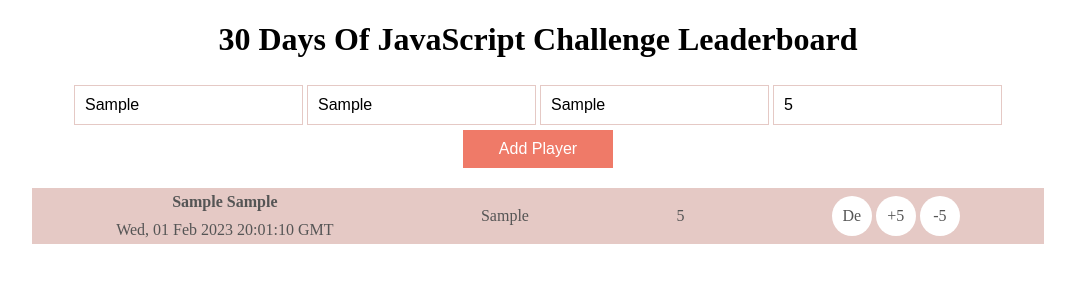
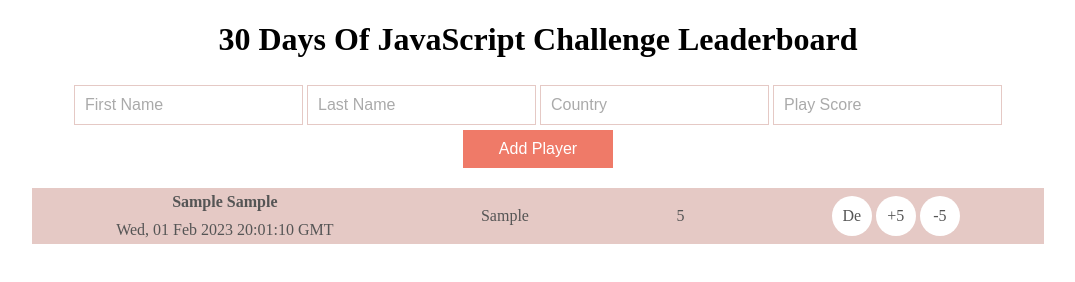
Before and after one commit to ahmedmansour872/project-javaScript-30-day, a plain HTML site: page toDoList/index.html in a window 1280 px wide. Both pictures are taken after typing "Sample", "Sample", "Sample", "5" into the empty fields and a click on the button "Add Player". Shown: the whole page, without its empty margins (102-1177 px from the left). Drawn offline with nearby package versions, Linux system fonts and the light colour scheme; files that its build step writes are made by us from their sources.

Commit message:
update in project toDoList

```diff
--- a/toDoList/index.html
+++ b/toDoList/index.html
@@ -39,21 +39,7 @@
         <button id="addPlayer">Add Player</button>
       </div>
       <div class="error"></div>
-      <div class="main">
-        <!-- <div class="cart">
-          <div class="name">
-            <h4>Ahmed Mansour</h4>
-            <div class="date">JAn 30, 2020 01:09</div>
-          </div>
-          <div class="country">EGYPT</div>
-          <div class="play-score">85</div>
-          <div class="setting">
-            <span>icon</span>
-            <span>+5</span>
-            <span>-5</span>
-          </div>
-        </div> -->
-      </div>
+      <div class="main"></div>
     </div>
   </body>
 
--- a/toDoList/script.js
+++ b/toDoList/script.js
@@ -76,6 +76,11 @@
     date: date,
   });
 
+  firstName.value = "";
+  lastName.value = "";
+  country.value = "";
+  playScore.value = "";
+
   sortPlayerByScore();
 }
 
```
